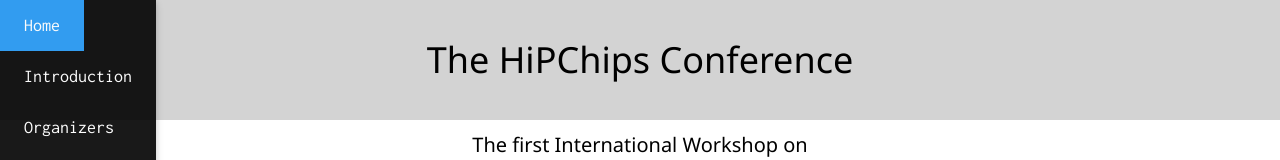
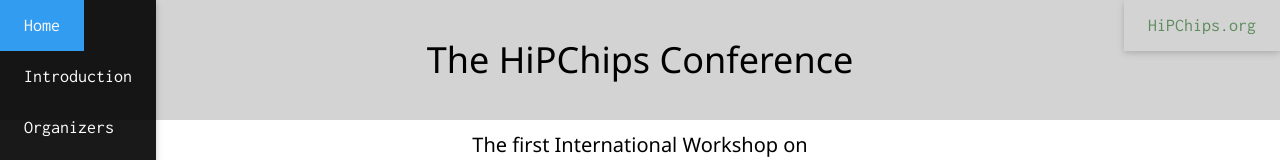
Before and after one commit to hipchips/isca2022, a plain HTML site: page index.html in a window 1280 px wide. Shown: the top 160 px of the page. Drawn offline with nearby package versions, Linux system fonts and the light colour scheme.

Commit message:
Add a right navigation to HiPChips.org

```diff
--- a/index.html
+++ b/index.html
@@ -44,6 +44,9 @@
     <a href="#committee" class="w3-bar-item w3-button w3-hide-small w3-padding-large w3-hover-blue">Committees</a>
     <a href="#speakers" class="w3-bar-item w3-button w3-hide-small w3-padding-large w3-hover-blue">Speakers</a>
     <a href="#venue" class="w3-bar-item w3-button w3-hide-small w3-padding-large w3-hover-blue">Venue</a>
+ </div>
+ <div class="w3-bar w3-grayscale-min w3-card w3-right-align w3-large" style="width:min-content; opacity:70%; float:right">
+    <a href="https://hipchips.github.io/" class="w3-bar-item w3-button w3-hide-small w3-padding-large w3-hover-blue"><font color="green">HiPChips.org</font></a>
  </div>
 </div>
 
```
